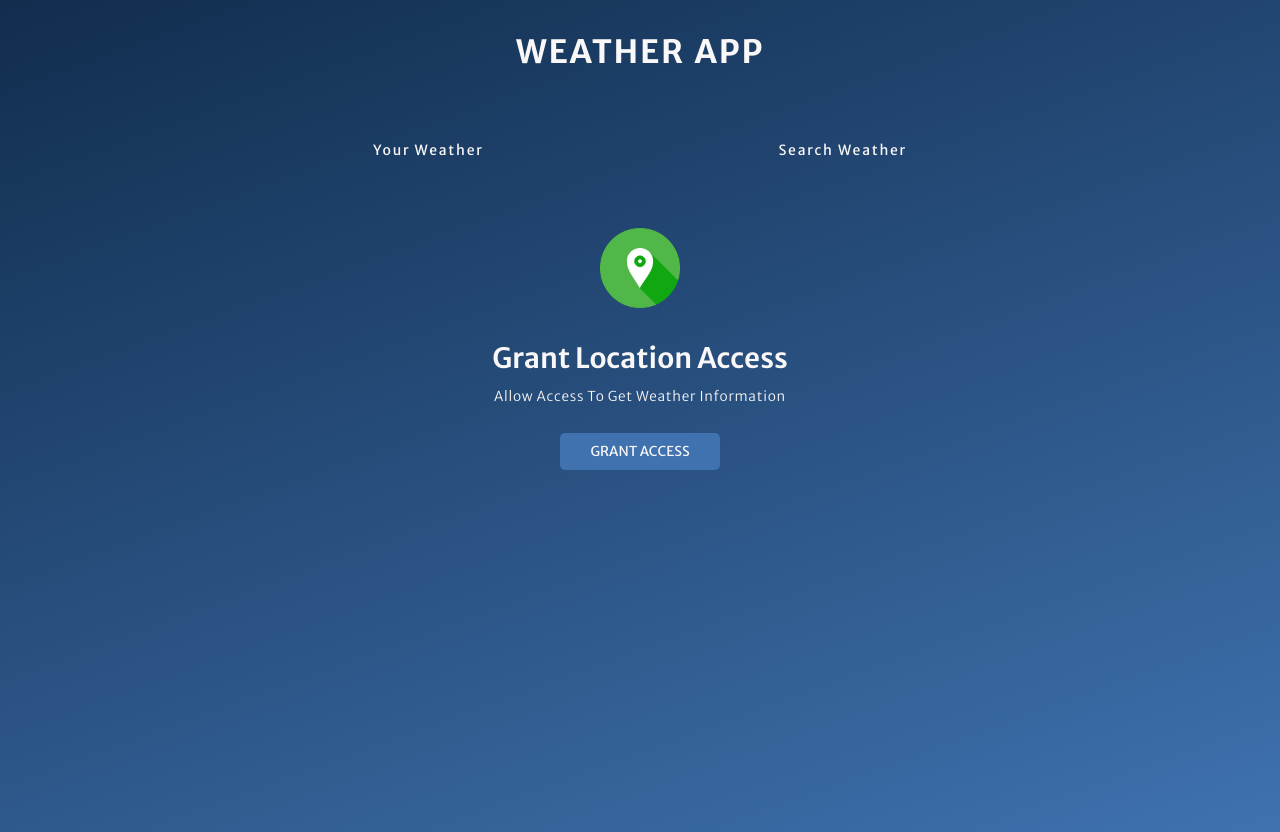
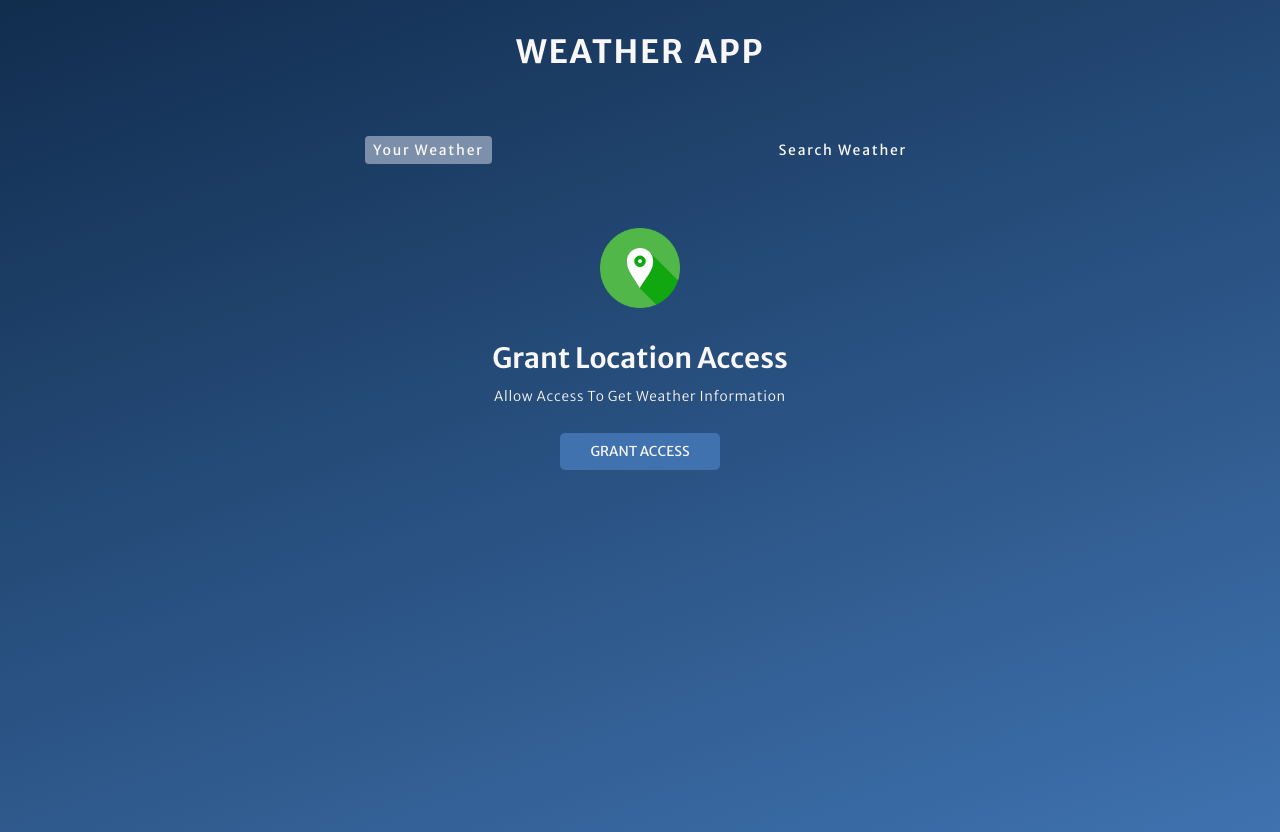
Before and after one commit to kushalkumar1362/Weather-App, a plain HTML site: page index.html in a window 1280 px wide. Drawn offline with Linux system fonts and the light colour scheme.

Commit message:
correct-tab

```diff
--- a/style.css
+++ b/style.css
@@ -23,7 +23,6 @@ body {
 }
 
 /* header and Tab styles */
-
 h1 {
   text-align: center;
   text-transform: uppercase;
@@ -48,7 +47,7 @@ h1 {
   padding: 5px 8px;
 }
 
-.tab.currentab {
+.tab.current-tab {
   background-color: rgba(219, 226, 239, 0.5);
   border-radius: 4px;
 }
```
